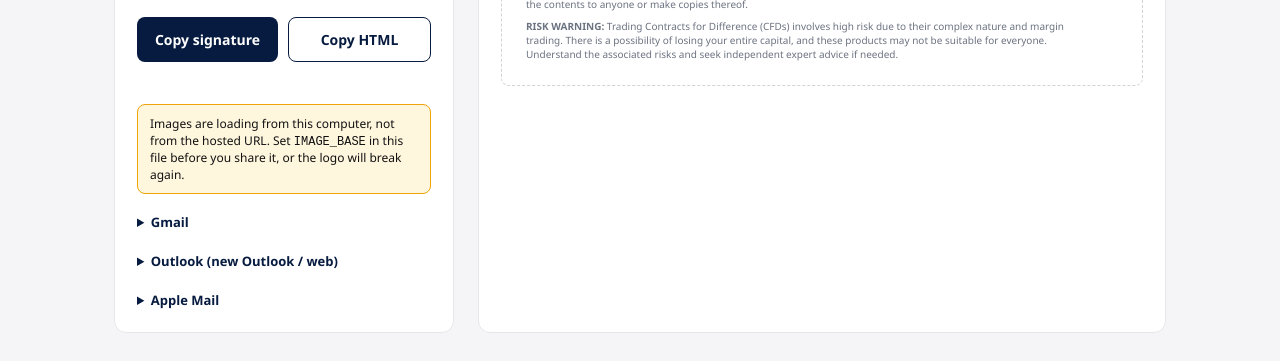
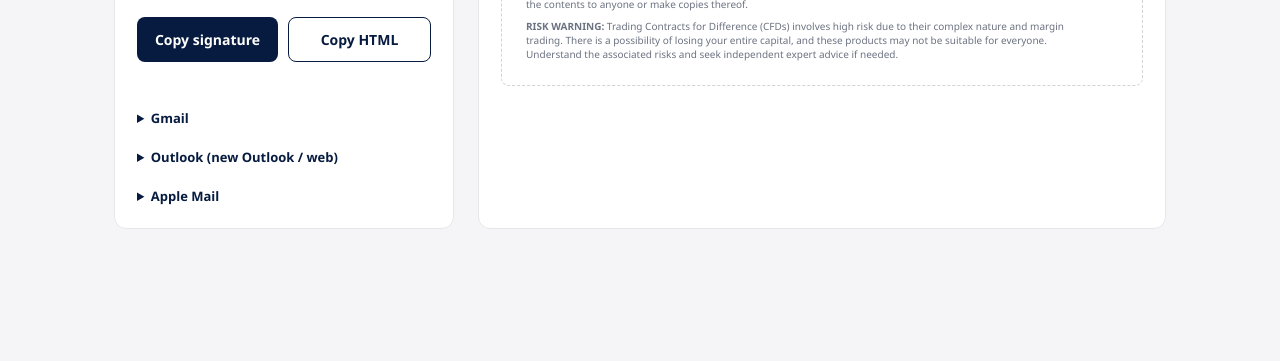
Before and after one commit to richidpay26/sgfx-email-signature, a plain HTML site: page index.html in a window 1280 px wide. Shown: the part 455-816 px from the top of the page. Drawn offline with Linux system fonts and the light colour scheme.

Commit message:
Point signature images at GitHub Pages
Co-Authored-By: Claude Opus 5.5 <noreply@anthropic.com>

```diff
--- a/index.html
+++ b/index.html
@@ -92,7 +92,7 @@
 <script>
 /* Public folder that holds the files from images/. Must be an https URL that
    anyone can open with no login (company CDN, website, or S3 bucket). */
-const IMAGE_BASE = "";
+const IMAGE_BASE = "https://richidpay26.github.io/sgfx-email-signature/images/";
 
 const BRAND = {
   navy: "#061B3F", teal: "#006666", text: "#1F2937", muted: "#6B7280", rule: "#D2D2D7",
```
